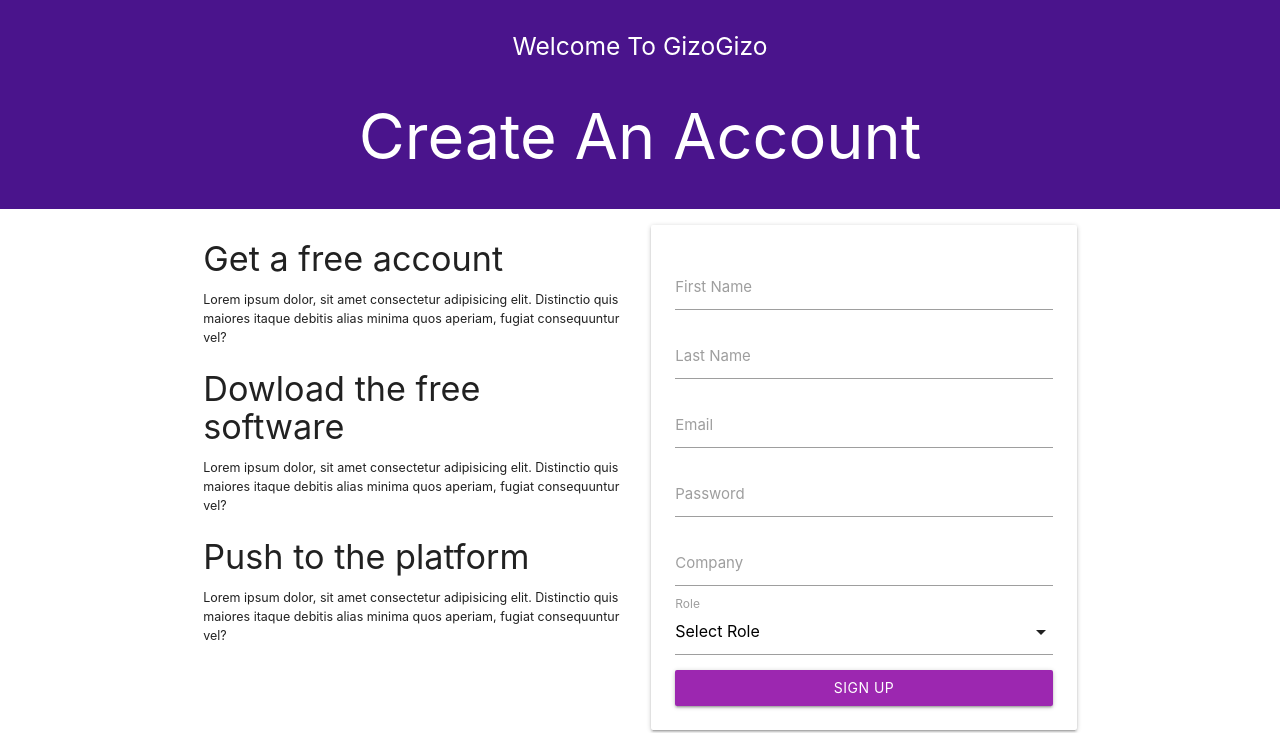
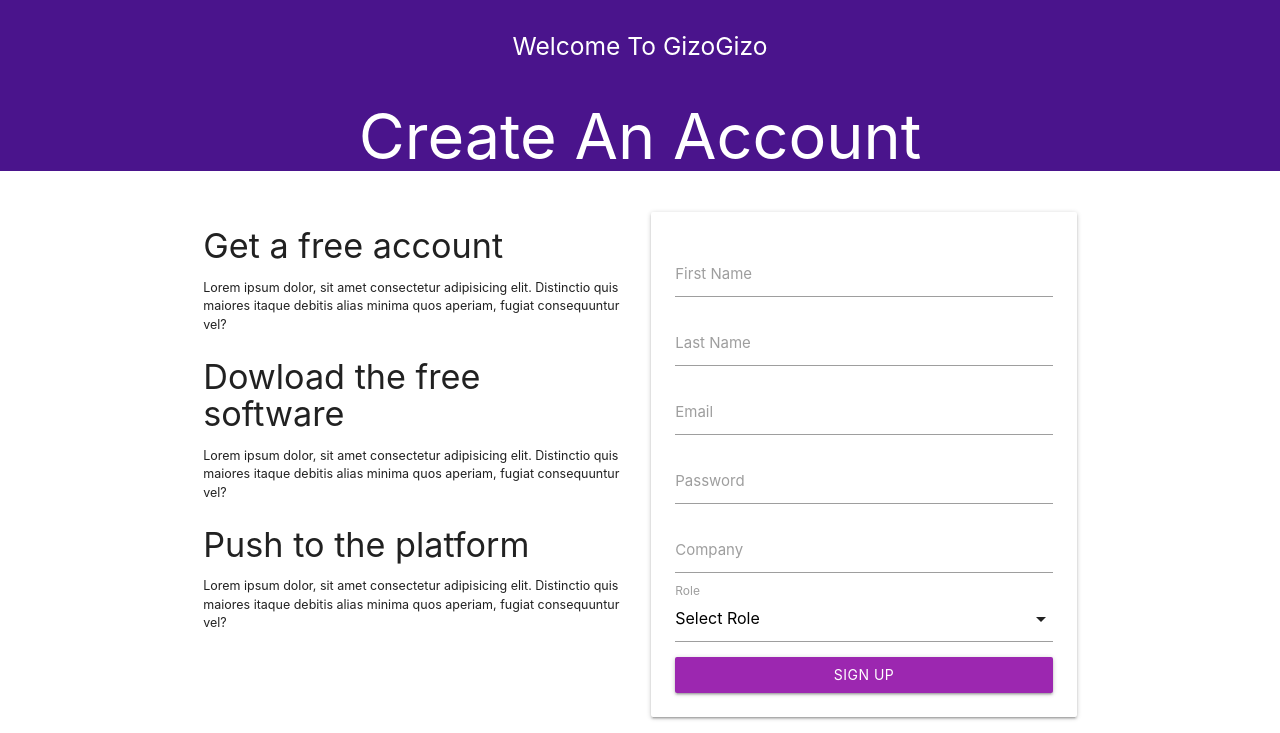
Before and after one commit to leblanc-i/gizogizo, a plain HTML site: page sign.html in a window 1280 px wide. Shown: the part 71-804 px from the top of the page. Drawn offline with nearby package versions, Linux system fonts and the light colour scheme.

Commit message:
Update sign.html

```diff
--- a/sign.html
+++ b/sign.html
@@ -16,7 +16,7 @@
   <body style="margin: 0; padding: 0; width: 100%;">
 
     <!--Header-->
-    <header id="home" class="purple darken-4" style="margin: 0; padding: 0; width: 100%; height: 35vh;">
+    <header id="home" class="purple darken-4" style="margin: 0; padding: 0; width: 100%; height: 35%;">
         <div class="navbar-fixed">
             <nav class="blue transparent">
                <div class="container">
```
